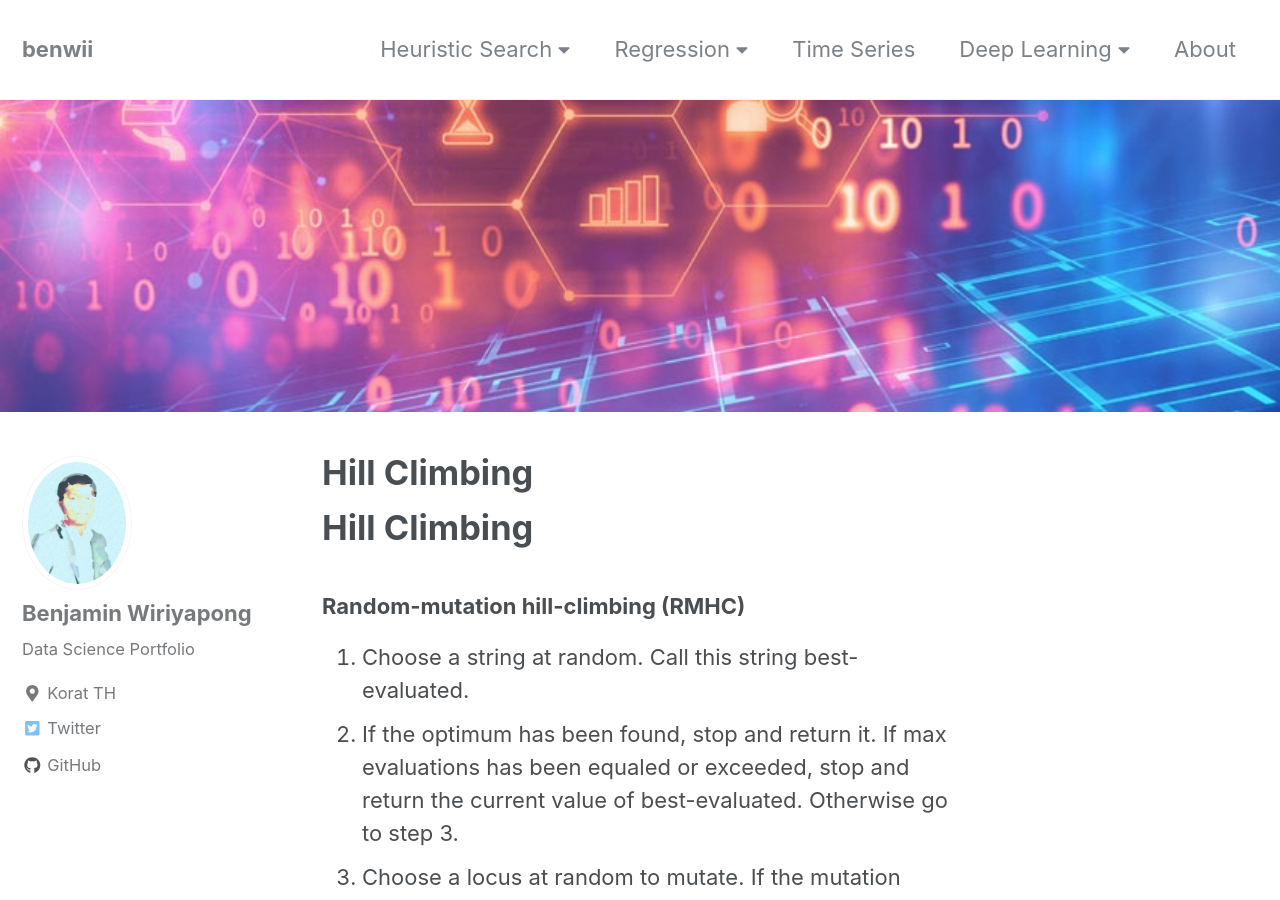
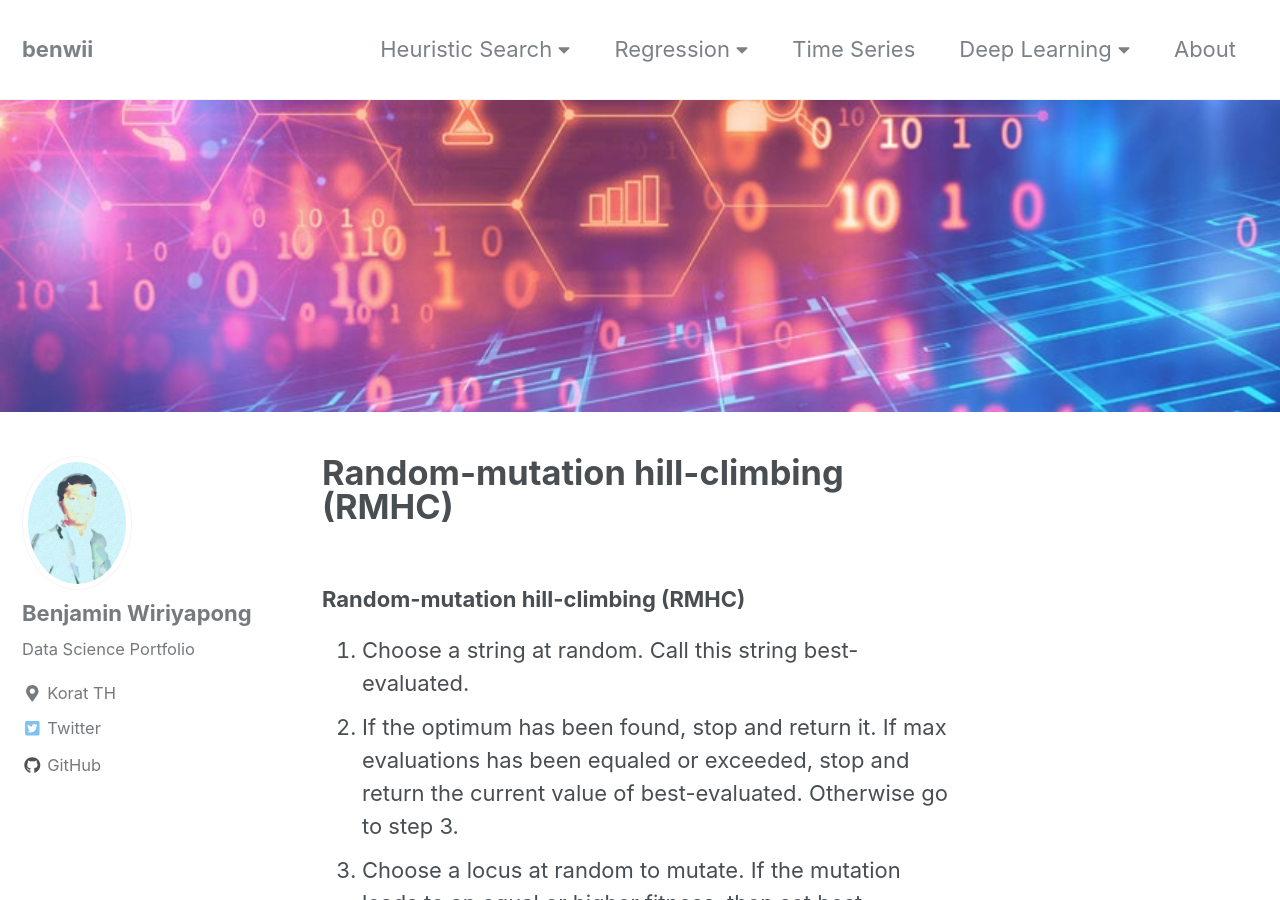
Before and after one commit to benjaminsw/benjaminsw.github.io, a Jekyll site: the page built from _pages/Hill-climbing.md, in a window 1280 px wide and 900 px high. Built offline with Jekyll 4.4.1, drawn with Linux system fonts in a browser that asks for light colours; nearby versions of some CDN libraries; our own code applies the rules of GitHub Pages for plain Markdown files.

Commit message:
fix hill climbling and upload iterated local search

```diff
--- a/_pages/Hill-climbing.md
+++ b/_pages/Hill-climbing.md
@@ -3,8 +3,6 @@
 header:
   image: "/images/digital-transition2.jpg"
 ---
-
-# Hill Climbing
 
 ### Random-mutation hill-climbing (RMHC)
 
```
